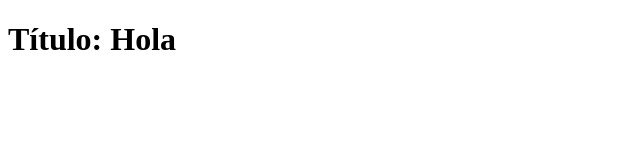
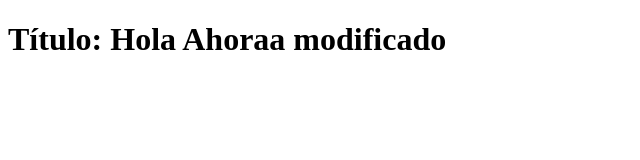
Before and after one commit to cjeldes1/git-helloworld, a plain HTML site: page helloGIT/index.html in a window 1280 px wide. Shown: the whole page, without its empty margins (0-640 px from the left). Drawn offline with Linux system fonts and the light colour scheme.

Commit message:
Cambio titulo
Se cambia el titulodel body

```diff
--- a/helloGIT/index.html
+++ b/helloGIT/index.html
@@ -7,6 +7,6 @@
     <title>Demo GIT: Modificado</title>
 </head>
 <body>
-    <h1>Título: Hola</h1>
+    <h1>Título: Hola Ahoraa modificado</h1>
 </body>
 </html>
```
